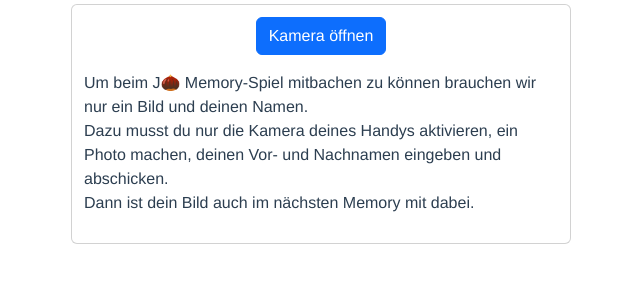
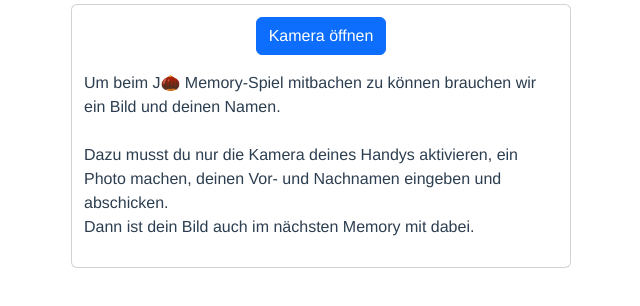
Before and after one commit to VK/j-nuts-memory-join, a Vue app: page / in a window 1280 px wide. Shown: the top 306 px of the page, without its empty margins (319-959 px from the left). Built offline with nearby package versions, Linux system fonts and the light colour scheme.

Commit message:
fix text

```diff
--- a/src/components/SelfieCamera.vue
+++ b/src/components/SelfieCamera.vue
@@ -15,8 +15,8 @@
 
     <div v-if="!isCameraOpen" class="p-2">
       <p style="text-align: left">
-        Um beim J🌰 Memory-Spiel mitbachen zu können brauchen wir nur ein Bild
-        und deinen Namen.<br />
+        Um beim J🌰 Memory-Spiel mitbachen zu können brauchen wir ein Bild
+        und deinen Namen.<br /><br />
         Dazu musst du nur die Kamera deines Handys aktivieren, ein Photo machen,
         deinen Vor- und Nachnamen eingeben und abschicken.<br />
         Dann ist dein Bild auch im nächsten Memory mit dabei.
```
